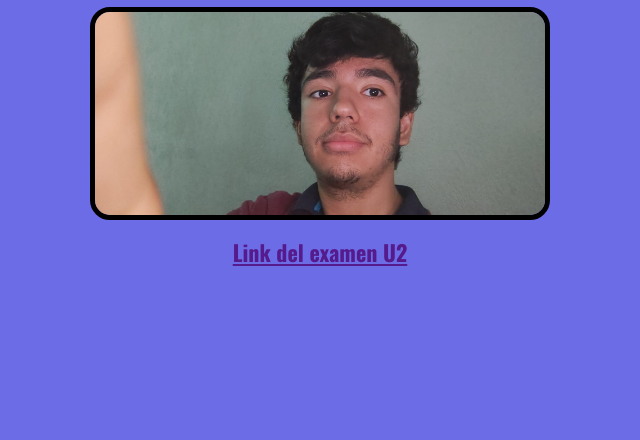
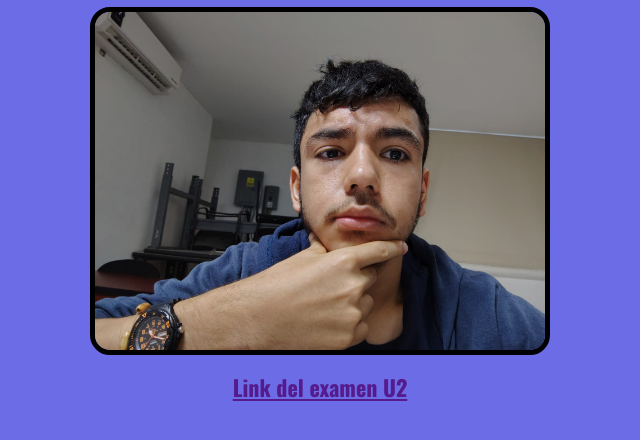
Before and after one commit to CTB20H/ExamenUnidadII, a plain HTML site: page index.html in a window 1280 px wide. Shown: the part 116-556 px from the top of the page, without its empty margins (320-960 px from the left). Drawn offline with nearby package versions, Linux system fonts and the light colour scheme; a web font is replaced by a local one.

Commit message:
Cambio de imagen en el index

```diff
--- a/css/index-eu2.css
+++ b/css/index-eu2.css
@@ -3,6 +3,7 @@
     margin: auto;
     padding: auto;
 }
+
 body {
     background-color: rgb(108, 108, 230);
     font-family: 'Oswald';
--- a/index.html
+++ b/index.html
@@ -18,10 +18,9 @@
         <br>
         Matricula: 2023030516
     </p>
-    <img src="assets/cesar-dos.jpg" alt="Yo">
+    <img src="assets/cesar-tres.jpg" alt="Yo">
     <br>
     <p><a href="">Link del examen U2</a></p>
     </center>
-
 </body>
 </html>
```
Also changed, not shown: assets/cesar-tres.jpg (added).
